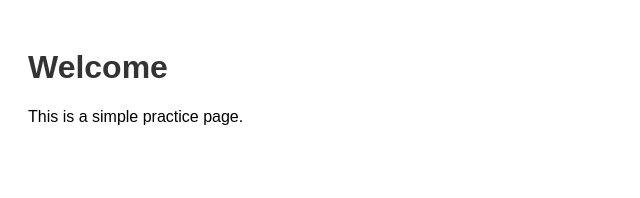
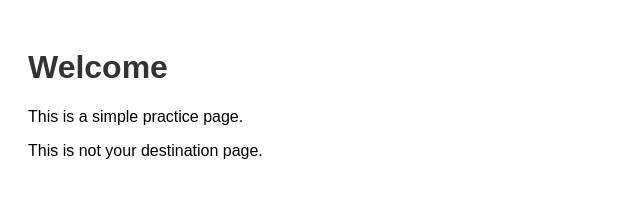
Before and after one commit to mikemalhotra-labs/frontend-practice, a plain HTML site: page index.html in a window 1280 px wide. Shown: the whole page, without its empty margins (0-640 px from the left). Drawn offline with Linux system fonts and the light colour scheme.

Commit message:
index.html

```diff
--- a/index.html
+++ b/index.html
@@ -9,9 +9,7 @@
 
 <h1>Welcome</h1>
 <p>This is a simple practice page.</p>
-
-<!-- TODO: clean this later -->
-<!-- YmhyZWFjaENURntnaXRodWJfb3NpbnRfZmxhZzJ9 -->
+<p>This is not your destination page.</p>
 
 <script src="script.js"></script>
 </body>
```
